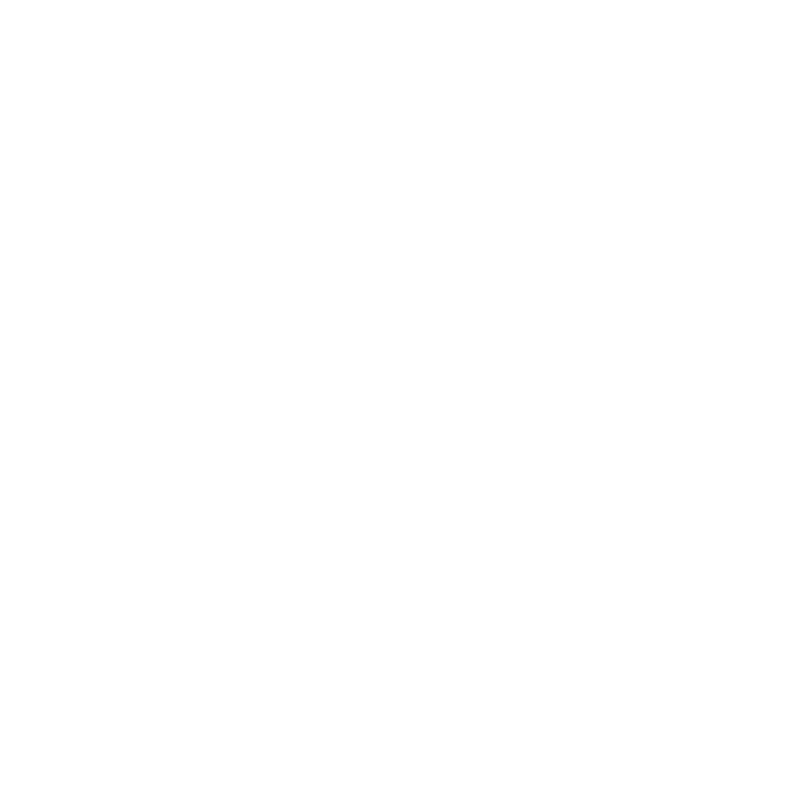
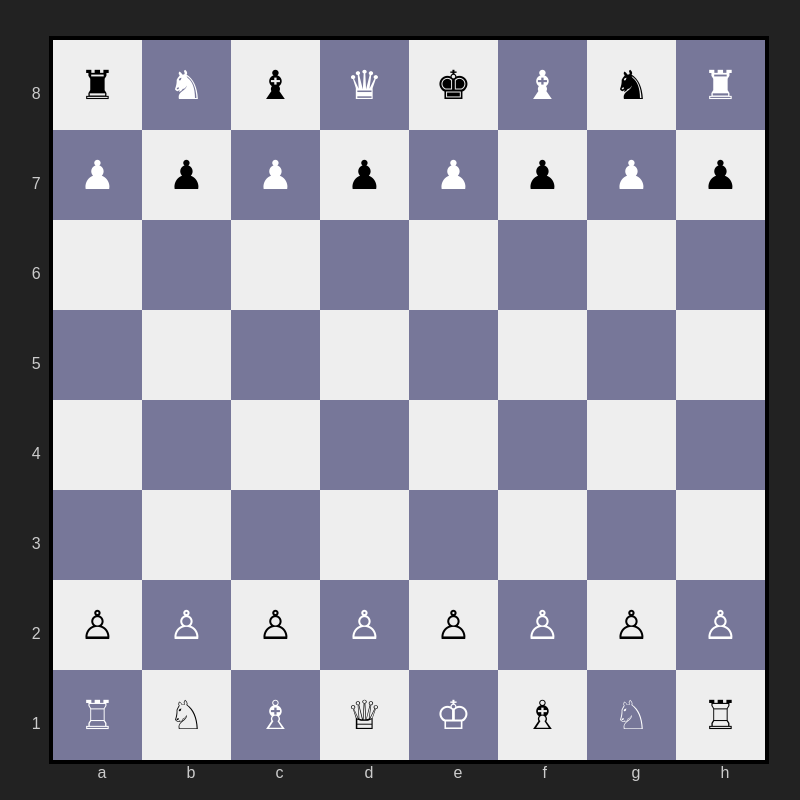
Before and after one commit to 3958247/stockfish, a plain HTML site: page index.html in a window 1280 px wide. Shown: the whole page, without its empty margins (231-1031 px from the left). Drawn offline with Linux system fonts and the light colour scheme.

Commit message:
Update index.html

```diff
--- a/index.html
+++ b/index.html
@@ -1,6 +1,72 @@
 <!DOCTYPE html>
 <html>
+<head>
+  <meta charset="UTF-8">
+
+  <style>
+    html, body {
+      margin: 0;
+      padding: 0;
+      height: 100%;
+      background: #222;
+      display: flex;
+      align-items: center;
+      justify-content: center;
+    }
+
+    /* Board container automatically scales to fit */
+    #board-wrapper {
+      width: min(90vw, 90vh);
+      aspect-ratio: 1;
+      display: flex;
+      align-items: center;
+      justify-content: center;
+    }
+
+    #board {
+      width: 100%;
+      height: 100%;
+      display: grid;
+      grid-template-columns: repeat(8, 1fr);
+      grid-template-rows: repeat(8, 1fr);
+      position: relative;
+      border: 4px solid #000;
+    }
+
+    .square {
+      display: flex;
+      align-items: center;
+      justify-content: center;
+      font-size: 5vmin;
+      font-family: serif;
+      user-select: none;
+    }
+
+    .light { background: #eee; }
+    .dark  { background: #779; color: white; }
+
+    .highlight {
+      outline: 4px solid yellow;
+      z-index: 2;
+    }
+
+    /* Coordinates around board */
+    .coord {
+      position: absolute;
+      font-size: 2vmin;
+      font-family: sans-serif;
+      color: #ccc;
+      pointer-events: none;
+    }
+    .file-label { bottom: -3%; }
+    .rank-label { left: -3%; }
+  </style>
+</head>
+
 <body>
+  <div id="board-wrapper">
+    <div id="board"></div>
+  </div>
   <script>
 /**************************************************************
  *                      CONSTANTS
@@ -23,7 +89,7 @@ const STATES = Object.freeze({
  */
 const TIMEOUTS = Object.freeze({
   BASE_COORD_VALIDATE: 1000,
-  BASE_ENGINE_APPROVE: 2000,
+  BASE_ENGINE_APPROVE: 1000,
   BASE_INPUT_UNLOCK: 1000,
   BASE_VOICE: 300,
 });
@@ -270,6 +336,7 @@ class GameState {
       this.moves.push(move);
       this.removedMoves = [];
 
+      updateBoard();
       GameEngine.requestMove(this.moves);
       this.inputLocked = true;
       this.state = STATES.THINKING;
@@ -325,6 +392,8 @@ function acceptEngineMove() {
   Game.moves.push(GameEngine.suggestedMove);
   Game.removedMoves = [];
   GameEngine.suggestedMove = null;
+
+  updateBoard();
   GameEngine.requestMove(Game.moves);
   Game.inputLocked = true;
   Game.state = STATES.THINKING;
@@ -336,6 +405,7 @@ function rejectEngineMoveStartNew() {
   Game.coordinates = [];
   Game.currentCoordinate = 0;
   Speech.speak("*Disapproved.*");
+  updateBoard();
 }
 
 /**************************************************************
@@ -430,6 +500,8 @@ function undoMove() {
   cancelAll(
     `*removed ${(Game.moves.length % 2 === 0 ? "white* " : "black* ")}${toNatoString(removed)} *last move* ${toNatoString(last)}`
   );
+
+  updateBoard();
 }
 
 /** Redo the last undone move. */
@@ -439,12 +511,134 @@ function redoMove() {
   const added = Game.removedMoves.pop();
   Game.moves.push(added);
   cancelAll(`*added ${(Game.moves.length % 2 === 0 ? "black* " : "white* ")}${toNatoString(added)}`);
+
+  updateBoard();
 }
 
 /** Repeats the last spoken text. */
 function repeatSpeech() {
   Speech.speak(Speech.lastSpoken);
 }
+
+/**************************************************************
+ *                    BOARD RENDER LOGIC
+ **************************************************************/
+
+const PIECES = {
+  w: { p:"♙", r:"♖", n:"♘", b:"♗", q:"♕", k:"♔" },
+  b: { p:"♟︎", r:"♜", n:"♞", b:"♝", q:"♛", k:"♚" }
+};
+
+function initialBoard() {
+  return [
+    ["b.r","b.n","b.b","b.q","b.k","b.b","b.n","b.r"],
+    ["b.p","b.p","b.p","b.p","b.p","b.p","b.p","b.p"],
+    ["","","","","","","",""],
+    ["","","","","","","",""],
+    ["","","","","","","",""],
+    ["","","","","","","",""],
+    ["w.p","w.p","w.p","w.p","w.p","w.p","w.p","w.p"],
+    ["w.r","w.n","w.b","w.q","w.k","w.b","w.n","w.r"]
+  ];
+}
+
+function sqToRC(sq) {
+  const file = sq.charCodeAt(0) - 97;
+  const rank = 8 - Number(sq[1]);
+  return { r: rank, c: file };
+}
+
+function applyMove(board, move, color) {
+  const from = sqToRC(move.slice(0,2));
+  const to   = sqToRC(move.slice(2,4));
+
+  const piece = board[from.r][from.c];
+  board[from.r][from.c] = "";
+
+  if (move.length === 5) {
+    const promo = move[4];
+    board[to.r][to.c] = `${color}.${promo}`;
+  } else {
+    board[to.r][to.c] = piece;
+  }
+}
+
+function renderBoard(boardMatrix) {
+  const board = document.getElementById("board");
+  board.innerHTML = "";
+
+  // Render 64 squares
+  for (let r = 0; r < 8; r++) {
+    for (let c = 0; c < 8; c++) {
+      const div = document.createElement("div");
+      div.className = "square " + ((r + c) % 2 ? "dark" : "light");
+
+      const piece = boardMatrix[r][c];
+      if (piece) {
+        const [color, type] = piece.split(".");
+        div.textContent = PIECES[color][type];
+      }
+
+      div.dataset.rank = r;
+      div.dataset.file = c;
+
+      board.appendChild(div);
+    }
+  }
+
+  // Coordinates
+  const files = "abcdefgh".split("");
+  const ranks = "87654321".split("");
+
+  for (let i = 0; i < 8; i++) {
+    // file label
+    let f = document.createElement("div");
+    f.className = "coord file-label";
+    f.style.left = ((i + 0.5) * 12.5) + "%";
+    f.textContent = files[i];
+    board.appendChild(f);
+
+    // rank label
+    let r = document.createElement("div");
+    r.className = "coord rank-label";
+    r.style.top = ((i + 0.5) * 12.5) + "%";
+    r.textContent = ranks[i];
+    board.appendChild(r);
+  }
+
+  // Highlight last move
+  const moves = Game.moves;
+  if (moves.length) {
+    const move = moves[moves.length - 1];
+    const from = sqToRC(move.slice(0,2));
+    const to   = sqToRC(move.slice(2,4));
+
+    const squares = [...board.children];
+    squares.forEach(sq => {
+      if (+sq.dataset?.rank === from.r && +sq.dataset?.file === from.c)
+        sq.classList.add("highlight");
+      if (+sq.dataset?.rank === to.r   && +sq.dataset?.file === to.c)
+        sq.classList.add("highlight");
+    });
+  }
+}
+
+function updateBoard() {
+  let board = initialBoard();
+
+  Game.moves.forEach((move, index) => {
+    const color = index % 2 === 0 ? "w" : "b";
+    applyMove(board, move, color);
+  });
+
+  renderBoard(board);
+}
+
+/**************************************************************
+ *                    INIT DISPLAY
+ **************************************************************/
+
+updateBoard();
   </script>
 </body>
 </html>
```
